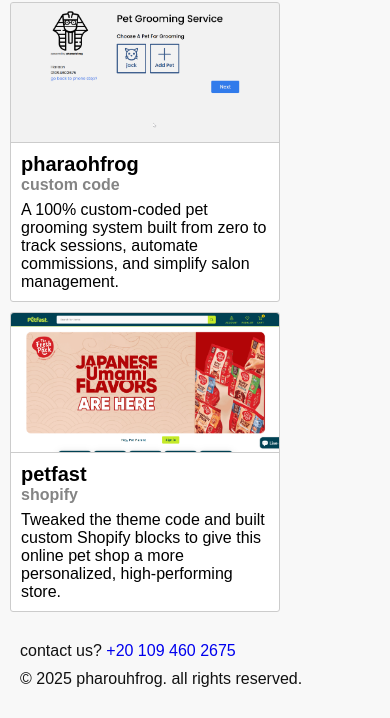
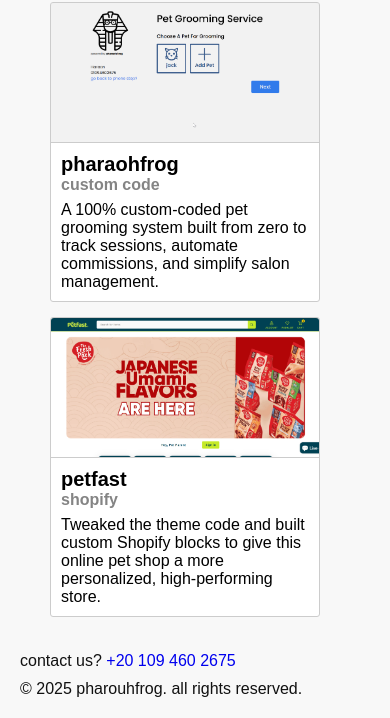
Before and after one commit to essahussein/_portfolio, a plain HTML site: page portfolio.html in a window 390 px wide. Shown: the part 139-857 px from the top of the page. Drawn offline with Linux system fonts and the light colour scheme.

Commit message:
last i hope 4

```diff
--- a/portfolio.html
+++ b/portfolio.html
@@ -14,6 +14,7 @@
         </a>
     </header>
     <main class="portfoilo_main">
+        <div class="contt">
         <h1>portfolio</h1>
         <div class="row websites_cont">
 
@@ -53,6 +54,8 @@
 
 
         </div>
+        </div>
+
     </main>
     <footer class="home_footer">
         <div class="contact_us" >contact us? <a href="tel:+201094602675" >+20 109 460 2675</a></div>
--- a/style.css
+++ b/style.css
@@ -156,7 +156,7 @@
     background-color: white;
     border-radius: 3px;
     border: 1px solid #ccc;
-    margin-bottom: 10px;
+    margin-bottom: 15px;
 }
 
 .website:last-child {
@@ -212,7 +212,10 @@
 }
 
 .portfoilo_main {
-    padding: 0px 10px;
+    padding: 0px 20px;
+    align-items: center;
+    display: flex;
+    flex-direction: column;
 }
 
 .website_txt_cont {
@@ -333,13 +336,16 @@
 
 /*Small devices (landscape phones, 576px and up)*/
 @media (max-width: 675px) {
+    .contt{
+        width: min-content;
+    }
     .home_cont {
         flex-direction: column;
         margin-top: 7vh;
     }
 
     .home_p {
-        font-size: 17px;
+        font-size: 18px;
         width: 60vw;
     }
 
```
